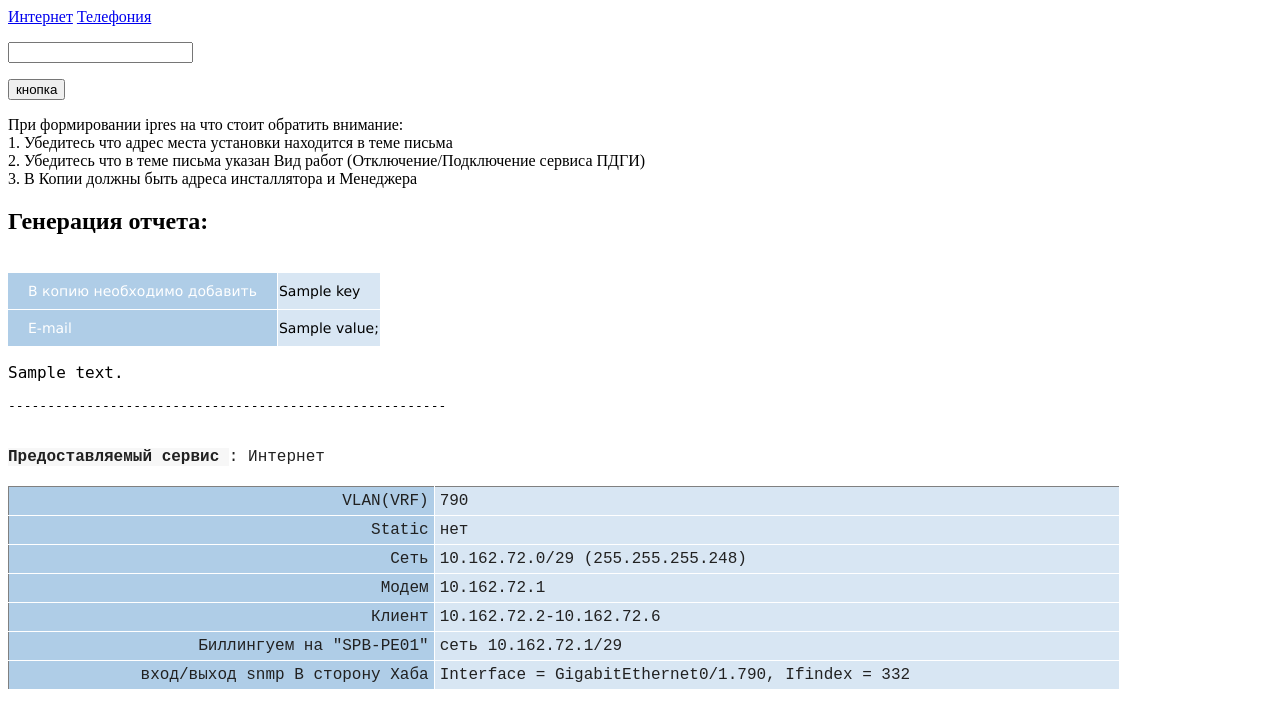
After one commit to motionrus/zvr, a Flask app: template templates/internet_page.html in a window 1280 px wide. The commit adds this page. Shown: the top 728 px of the page. Run offline with Flask 2, Linux system fonts and the light colour scheme; the template is opened without the code that fills it: most values are stand-ins (such as "Sample title", 1, 10 or a date in 2020).

Commit message:
created new link

```diff
--- a/start.py
+++ b/start.py
@@ -1,19 +1,42 @@
-from run import main_func, parse_func, grep_email
+from parse import main_func, parse_func, grep_email, get_forms_internet
 from flask import Flask, request, render_template
 app = Flask(__name__)
 
 
-@app.route("/", methods=('GET', 'POST'))
-def hello():
+@app.route("/phone", methods=('GET', 'POST'))
+def phone():
     error = 'введите валидный URL'
     if request.method == 'POST':
         url = request.form['url']
         if url == '':
-            return render_template('main.html', error=error)
-        text = main_func(url)
-        zvr = parse_func(text)
-        if zvr in ['Ошибка соединения', '', 'Таблица ЗВР не найдена']:
-            return render_template('main.html', error=zvr)
-        email = grep_email(text)
-        return render_template('main.html', text=zvr, email=email)
-    return render_template('main.html')
+            return render_template('phone_page.html', error=error)
+        # collect zvr
+        zvr = main_func(url)
+        if 'error' in zvr:
+            return render_template('phone_page.html', error=zvr['error'])
+        if 'text' in zvr:
+            text = parse_func(zvr['text'])
+            if text == 'Таблица ЗВР не найдена':
+                return render_template('phone_page.html', error=text)
+            email = grep_email(zvr['text'])
+            return render_template('phone_page.html', text=text, email=email)
+    return render_template('phone_page.html')
+
+
+@app.route("/", methods=('GET', 'POST'))
+def internet():
+    error = 'введите валидный URL'
+    if request.method == 'POST':
+        url = request.form['url']
+        if url == '':
+            return render_template('internet_page.html', error=error)
+        zvr = main_func(url)
+        if 'error' in zvr:
+            return render_template('internet_page.html', error=zvr['error'])
+        if 'text' in zvr:
+            text = get_forms_internet(zvr['text'])
+            if text == 'Таблица ЗВР не найдена':
+                return render_template('internet_page.html', error=text)
+            email = grep_email(zvr['text'])
+            return render_template('internet_page.html', email=email, text=text)
+    return render_template('internet_page.html')
--- /dev/null
+++ b/templates/base.html
@@ -0,0 +1,15 @@
+<!DOCTYPE html>
+<html lang="en">
+<head>
+    <meta charset="UTF-8">
+    <title>Render ZVR</title>
+    <link rel="stylesheet" href="{{ url_for('static', filename='main.css') }}">
+</head>
+<body>
+    <header>
+        <a href="/">Интернет</a>
+        <a href="phone">Телефония</a>
+    </header>
+    {% block content %}
+    {% endblock %}
+</body>
--- /dev/null
+++ b/templates/internet_page.html
@@ -0,0 +1,200 @@
+{% extends 'base.html' %} {% block content %}
+
+<form action="/" method="POST">
+	<p>
+		<input type="url" name="url">
+		</p>
+		<button>кнопка</button>
+	</form>
+
+{% if error %}
+
+	<p>{{ error }}</p>
+{% endif %}
+    {% if text %}
+        {% if email %}
+
+	<div>
+		<p>При формировании ipres на что стоит обратить внимание:
+			<br> 1. Убедитесь что адрес места установки находится в теме письма
+				<br> 2. Убедитесь что в теме письма указан Вид работ (Отключение/Подключение сервиса ПДГИ)
+					<br> 3. В Копии должны быть адреса инсталлятора
+        и Менеджера
+						<br>
+						</p>
+						<H2>Генерация отчета:</H2>
+					</div>
+						<div>
+							<br>
+								<table>
+									<tr>
+										<td>В копию необходимо добавить</td>
+            {% for key, value in email.items() %}
+
+										<td>{{ key }}</td>
+            {% endfor %}
+
+									</tr>
+									<tr>
+										<td>E-mail</td>
+            {% for key, value in email.items() %}
+
+										<td>{{ value }};</td>
+            {% endfor %}
+
+									</tr>
+								</table>
+							</div>
+							<div>
+								<div id="x_divtagdefaultwrapper" dir="ltr" style="font-size:12pt; color:#000000; font-family:Calibri,Arial,Helvetica,sans-serif">
+									<pre>{{ text }}</pre>
+								</div>
+								<pre style="margin-bottom:14pt;">--------------------------------------------------------
+	</pre>
+								<div style="font-family:Calibri,Arial,Helvetica,sans-serif; color:rgb(33,33,33); font-size:15px; margin:0px">
+									<font face="Times New Roman,serif" size="3">
+										<span style="font-size:12pt">
+											<font face="Courier New" color="#212121">
+												<span style="background-color:rgb(247,247,247)">
+													<b>Предоставляемый сервис</b>
+												</span>
+											</font>
+											<font face="Courier New" color="#212121">:&nbsp;Интернет </font>
+										</span>
+									</font>
+								</div>
+
+
+<div>
+	<font face="Calibri,Arial,Helvetica,sans-serif" size="2" color="#212121">
+		<span style="font-size:15px;">
+			<div style="margin:0;">
+				<font face="Courier New" size="3" color="black">
+					<span style="font-size:12pt;">&nbsp;</span>
+				</font>
+			</div>
+			<table width="1390" border="1" cellspacing="0" cellpadding="0" style="border-collapse:collapse;width:834pt;">
+				<tbody>
+					<tr>
+						<td style="padding:3.75pt;">
+							<div align="right" style="margin:0;">
+								<font face="Courier New" size="3" color="#212121">
+									<span style="font-size:12pt;">VLAN(VRF)</span>
+								</font>
+							</div>
+						</td>
+						<td style="padding:3.75pt;">
+							<div style="margin:0;">
+								<font face="Courier New" size="3" color="#212121">
+									<span style="font-size:12pt;">790</span>
+								</font>
+							</div>
+						</td>
+					</tr>
+					<tr>
+						<td style="padding:3.75pt;">
+							<div align="right" style="margin:0;">
+								<font face="Courier New" size="3" color="#212121">
+									<span style="font-size:12pt;">Static</span>
+								</font>
+							</div>
+						</td>
+						<td style="padding:3.75pt;">
+							<div style="margin:0;">
+								<font face="Courier New" size="3" color="#212121">
+									<span style="font-size:12pt;">нет</span>
+								</font>
+							</div>
+						</td>
+					</tr>
+					<tr>
+						<td style="padding:3.75pt;">
+							<div align="right" style="margin:0;">
+								<font face="Courier New" size="3" color="#212121">
+									<span style="font-size:12pt;">Сеть</span>
+								</font>
+							</div>
+						</td>
+						<td style="padding:3.75pt;">
+							<div style="margin:0;">
+								<font face="Courier New" size="3" color="#212121">
+									<span style="font-size:12pt;">10.162.72.0/29 (255.255.255.248)</span>
+								</font>
+							</div>
+						</td>
+					</tr>
+					<tr>
+						<td style="padding:3.75pt;">
+							<div align="right" style="margin:0;">
+								<font face="Courier New" size="3" color="#212121">
+									<span style="font-size:12pt;">Модем</span>
+								</font>
+							</div>
+						</td>
+						<td style="padding:3.75pt;">
+							<div style="margin:0;">
+								<font face="Courier New" size="3" color="#212121">
+									<span style="font-size:12pt;">10.162.72.1</span>
+								</font>
+							</div>
+						</td>
+					</tr>
+					<tr>
+						<td style="padding:3.75pt;">
+							<div align="right" style="margin:0;">
+								<font face="Courier New" size="3" color="#212121">
+									<span style="font-size:12pt;">Клиент</span>
+								</font>
+							</div>
+						</td>
+						<td style="padding:3.75pt;">
+							<div style="margin:0;">
+								<font face="Courier New" size="3" color="#212121">
+									<span style="font-size:12pt;">10.162.72.2-10.162.72.6</span>
+								</font>
+							</div>
+						</td>
+					</tr>
+					<tr>
+						<td style="padding:3.75pt;">
+							<div align="right" style="margin:0;">
+								<font face="Courier New" size="3" color="#212121">
+									<span style="font-size:12pt;">Биллингуем на "SPB-PE01"</span>
+								</font>
+							</div>
+						</td>
+						<td style="padding:3.75pt;">
+							<div style="margin:0;">
+								<font face="Courier New" size="3" color="#212121">
+									<span style="font-size:12pt;">сеть 10.162.72.1/29</span>
+								</font>
+							</div>
+						</td>
+					</tr>
+					<tr>
+						<td style="padding:3.75pt;">
+							<div align="right" style="margin:0;">
+								<font face="Courier New" size="3" color="#212121">
+									<span style="font-size:12pt;">вход/выход snmp В сторону Хаба</span>
+								</font>
+							</div>
+						</td>
+						<td style="padding:3.75pt;">
+							<div style="margin:0;">
+								<font face="Courier New" size="3" color="#212121">
+									<span style="font-size:12pt;">Interface = GigabitEthernet0/1.790, Ifindex = 332</span>
+								</font>
+							</div>
+						</td>
+					</tr>
+				</tbody>
+			</table>
+		</span>
+	</font>
+</div>
+    {% endif %}
+	{% endif %}
+
+</body>
+</html>
+{% endblock %}
```
Also changed, not shown: parse.py (added, +122 -0 lines), run.py (deleted, +0 -71 lines), templates/phone_page.html (renamed from templates/main.html, +7 -10 lines), 1 other file.
